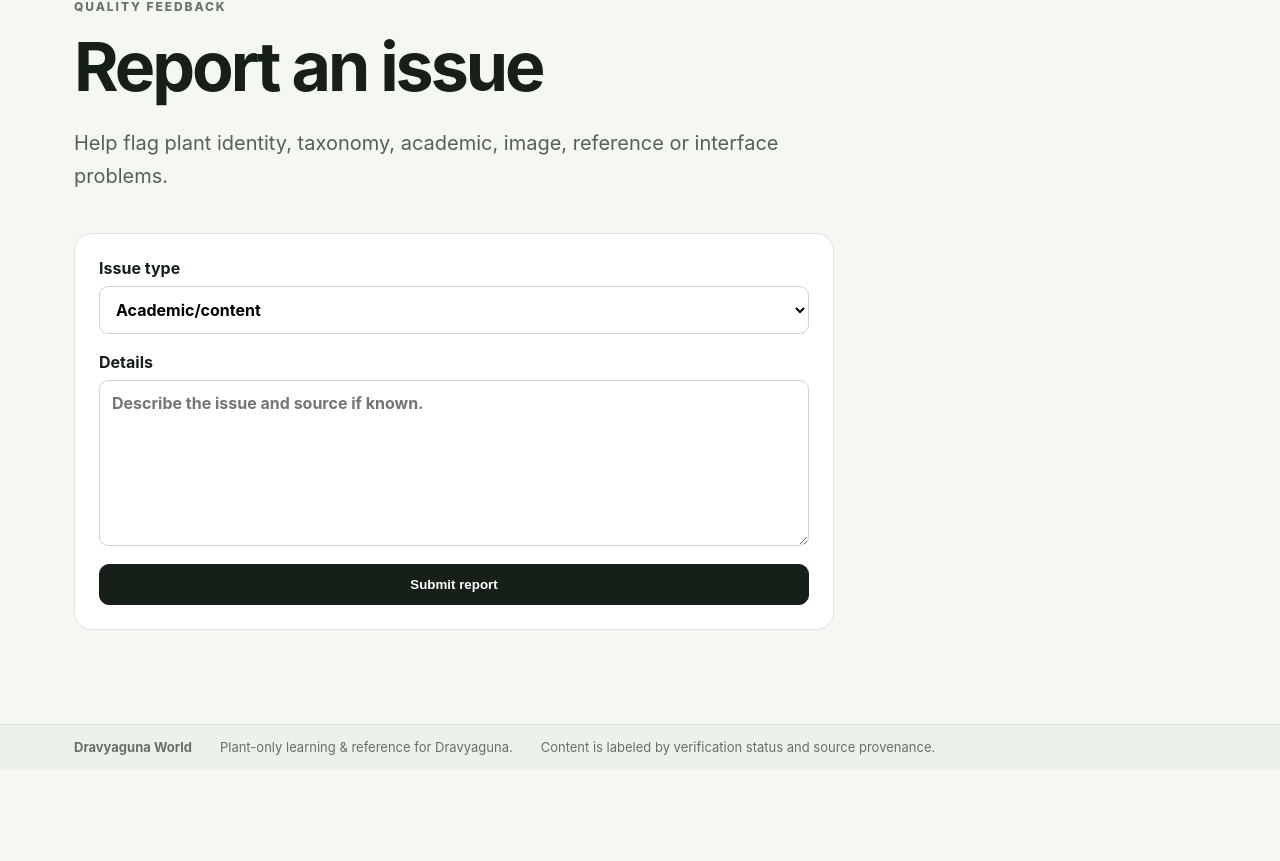
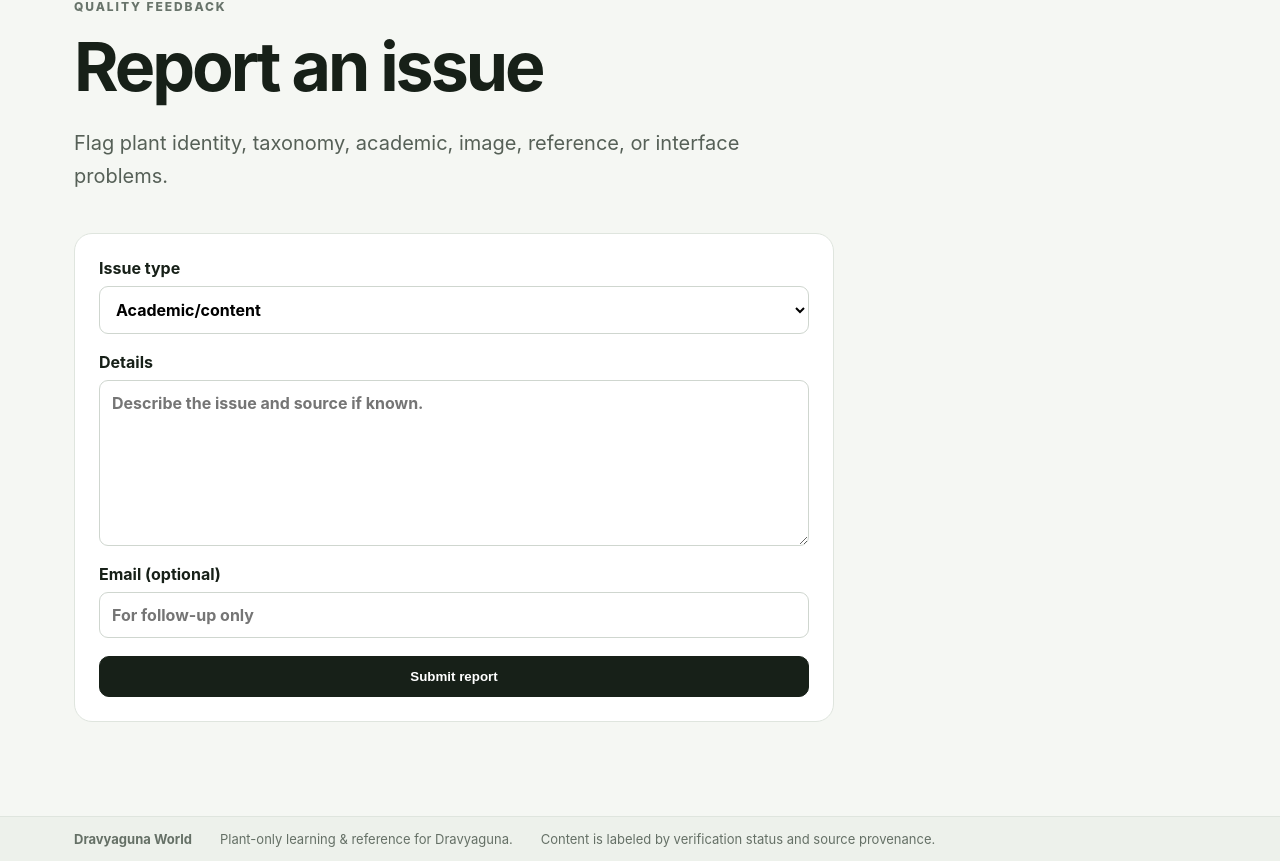
Before and after one commit to aanandkumar799/Dravyaguna-World, a Next.js app: page /feedback in a window 1280 px wide. Shown: the part 256-1117 px from the top of the page. Before the commit the page ends 1025 px from the top, so only its background shows below. Built offline with nearby package versions, Linux system fonts and the light colour scheme; no server answers.

Commit message:
feat: connect feedback form to persistent review queue

```diff
--- a/app/feedback/page.tsx
+++ b/app/feedback/page.tsx
@@ -1,4 +1,81 @@
 "use client";
-import { useState } from "react";
+
+import { FormEvent, useState } from "react";
 import Link from "next/link";
-export default function Feedback(){const [sent,setSent]=useState(false);return <main className="shell page"><Link href="/">← Home</Link><header className="page-heading"><span className="eyebrow">QUALITY FEEDBACK</span><h1>Report an issue</h1><p>Help flag plant identity, taxonomy, academic, image, reference or interface problems.</p></header>{sent?<div className="success"><h2>Report captured for this session</h2><p>The current site foundation confirms your submission. Persistent server-side moderation is a remaining production task.</p><button onClick={()=>setSent(false)}>Submit another</button></div>:<form onSubmit={e=>{e.preventDefault();setSent(true)}}><label>Issue type<select defaultValue="academic"><option value="academic">Academic/content</option><option value="identity">Plant identity</option><option value="taxonomy">Taxonomy</option><option value="image">Image</option><option value="reference">Reference</option><option value="ui">Interface</option></select></label><label>Details<textarea required minLength={10} rows={7} placeholder="Describe the issue and source if known." /></label><button type="submit">Submit report</button></form>}</main>}
+
+export default function Feedback() {
+  const [sent, setSent] = useState(false);
+  const [error, setError] = useState("");
+
+  async function submit(event: FormEvent<HTMLFormElement>) {
+    event.preventDefault();
+    setError("");
+    const form = new FormData(event.currentTarget);
+    const response = await fetch("/api/feedback", {
+      method: "POST",
+      headers: { "Content-Type": "application/json" },
+      body: JSON.stringify({
+        type: form.get("type"),
+        details: form.get("details"),
+        email: form.get("email"),
+        website: form.get("website"),
+      }),
+    });
+
+    if (!response.ok) {
+      const payload = await response.json().catch(() => ({}));
+      setError(payload.error || "The report could not be submitted.");
+      return;
+    }
+
+    setSent(true);
+    event.currentTarget.reset();
+  }
+
+  return (
+    <main className="shell page">
+      <Link href="/">← Home</Link>
+      <header className="page-heading">
+        <span className="eyebrow">QUALITY FEEDBACK</span>
+        <h1>Report an issue</h1>
+        <p>Flag plant identity, taxonomy, academic, image, reference, or interface problems.</p>
+      </header>
+
+      {sent ? (
+        <div className="success">
+          <h2>Report submitted</h2>
+          <p>Your feedback has been sent to the project review queue.</p>
+          <button onClick={() => setSent(false)}>Submit another</button>
+        </div>
+      ) : (
+        <form onSubmit={submit}>
+          <label>
+            Issue type
+            <select name="type" defaultValue="academic">
+              <option value="academic">Academic/content</option>
+              <option value="identity">Plant identity</option>
+              <option value="taxonomy">Taxonomy</option>
+              <option value="image">Image</option>
+              <option value="reference">Reference</option>
+              <option value="ui">Interface</option>
+            </select>
+          </label>
+          <label>
+            Details
+            <textarea name="details" required minLength={10} maxLength={2000} rows={7} placeholder="Describe the issue and source if known." />
+          </label>
+          <label>
+            Email (optional)
+            <input name="email" type="email" maxLength={254} placeholder="For follow-up only" />
+          </label>
+          <label className="sr-only" aria-hidden="true">
+            Website
+            <input name="website" tabIndex={-1} autoComplete="off" />
+          </label>
+          {error ? <p className="notice" role="alert">{error}</p> : null}
+          <button type="submit">Submit report</button>
+        </form>
+      )}
+    </main>
+  );
+}
```
